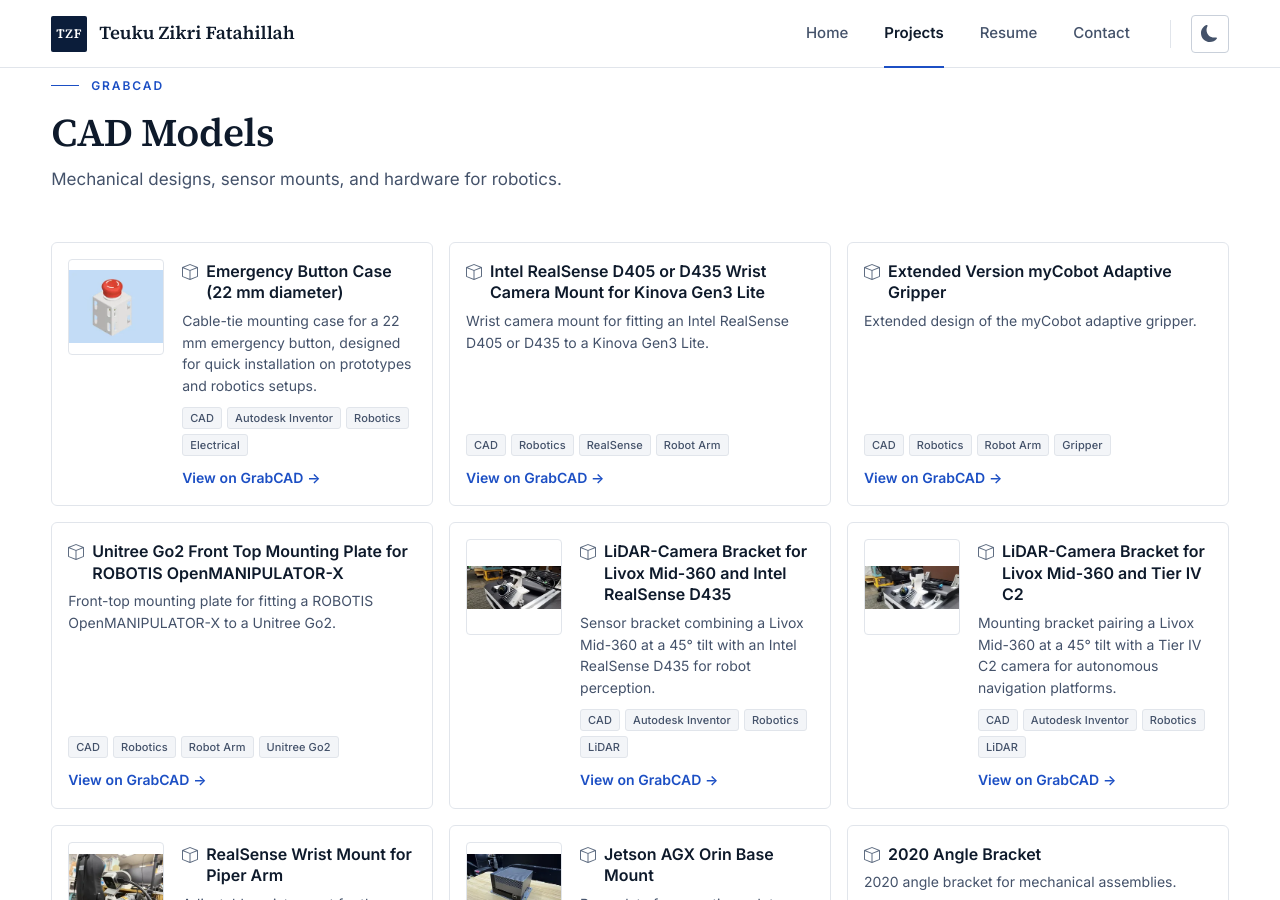
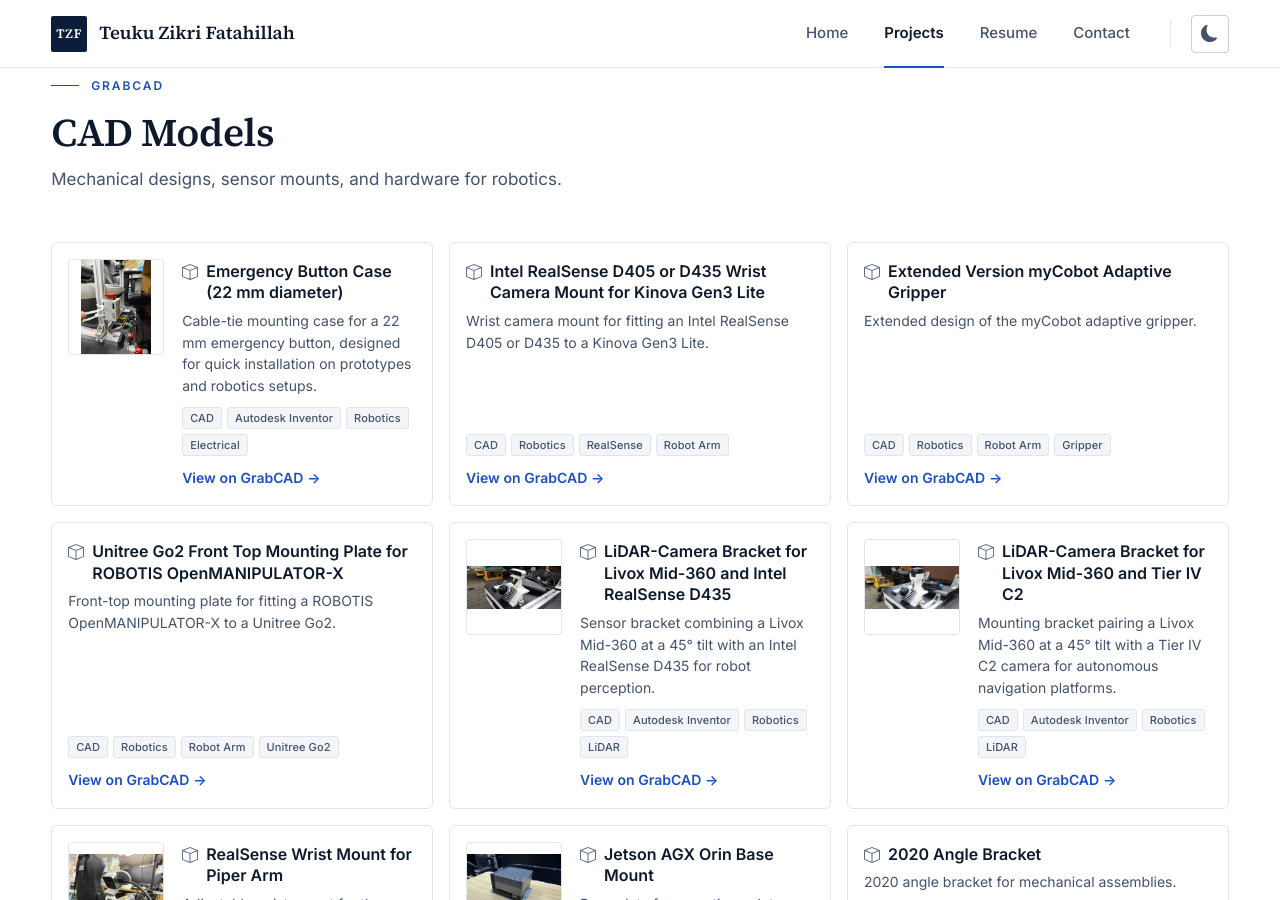
Before and after one commit to tzf230201/tzf230201.github.io, a Jekyll site: the page built from projects.md, in a window 1280 px wide and 900 px high, scrolled down 920 px. Built offline with Jekyll 4.4.1, drawn with Linux system fonts in a browser that asks for light colours.

Commit message:
update image

```diff
--- a/_data/grabcad.yml
+++ b/_data/grabcad.yml
@@ -2,14 +2,15 @@
 # Add entries here to publish more models; no browser-side GrabCAD request is needed.
 # Model URLs supplied by the profile owner on 2026-10-26.
 # This list is manually maintained, not a live profile sync.
-# The five existing preview images were imported from this public index:
+# Earlier preview images were imported from this public index:
 # https://www.stlfinder.com/author/teuku%2Bzikri%2BFatahillah/
-# New entries can omit the optional image when no preview is available.
+# Prefer original gallery photos for previews; image is optional when unavailable.
 
 - title: "Emergency Button Case (22 mm diameter)"
   url: "https://grabcad.com/library/emergency-button-case-22-mm-diameter-1"
   description: "Cable-tie mounting case for a 22 mm emergency button, designed for quick installation on prototypes and robotics setups."
-  image: "/assets/images/grabcad/emergency-button-case.webp"
+  # Original gallery photo: https://d2t1xqejof9utc.cloudfront.net/screenshots/pics/8ce3b0b4a104378fcc8b1a25ee560e9d/large.jpeg
+  image: "/assets/images/grabcad/emergency-button-case-real.jpeg"
   tags: [CAD, Autodesk Inventor, Robotics, Electrical]
 
 - title: "Intel RealSense D405 or D435 Wrist Camera Mount for Kinova Gen3 Lite"
```
Also changed, not shown: README.md, assets/images/grabcad/emergency-button-case-real.jpeg (added).
